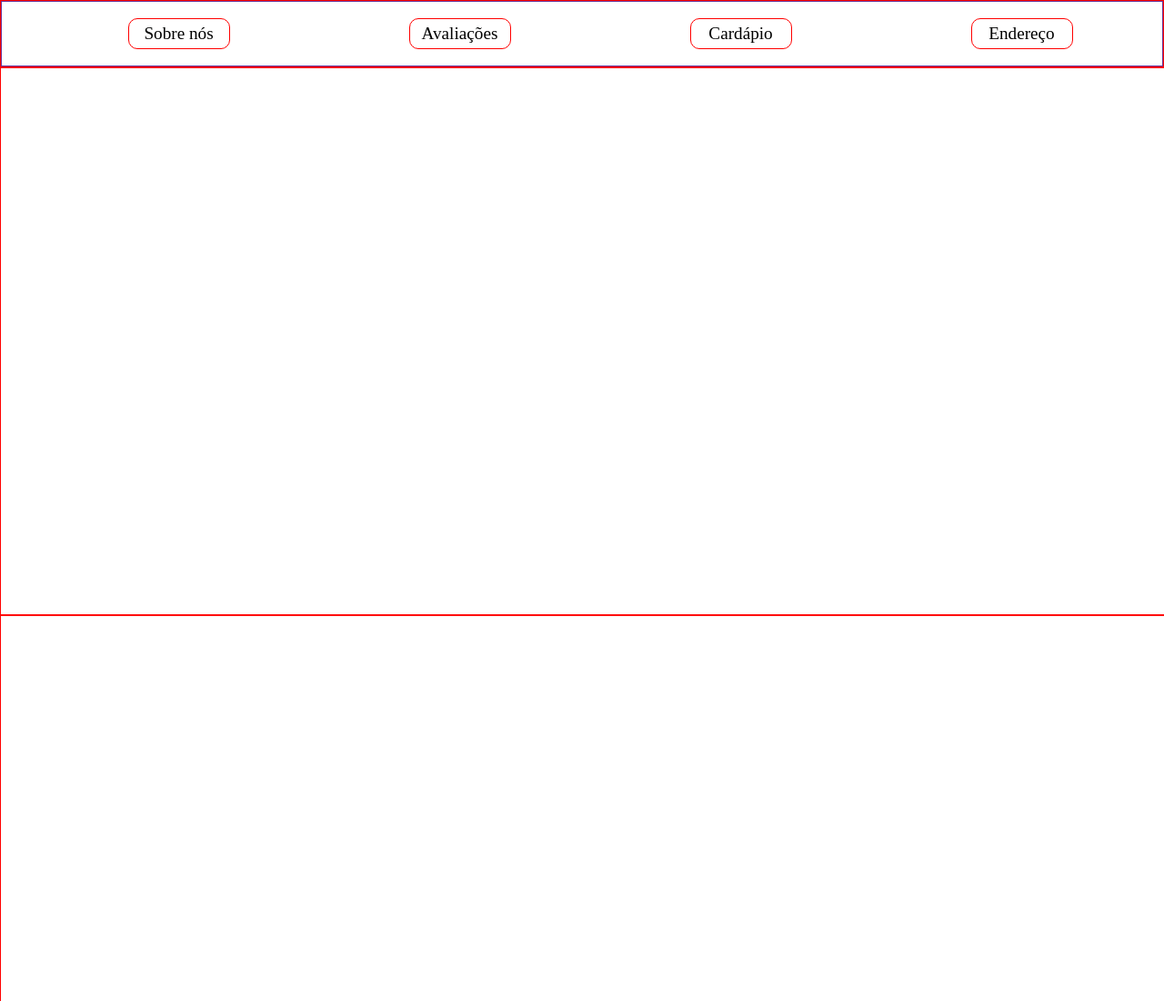
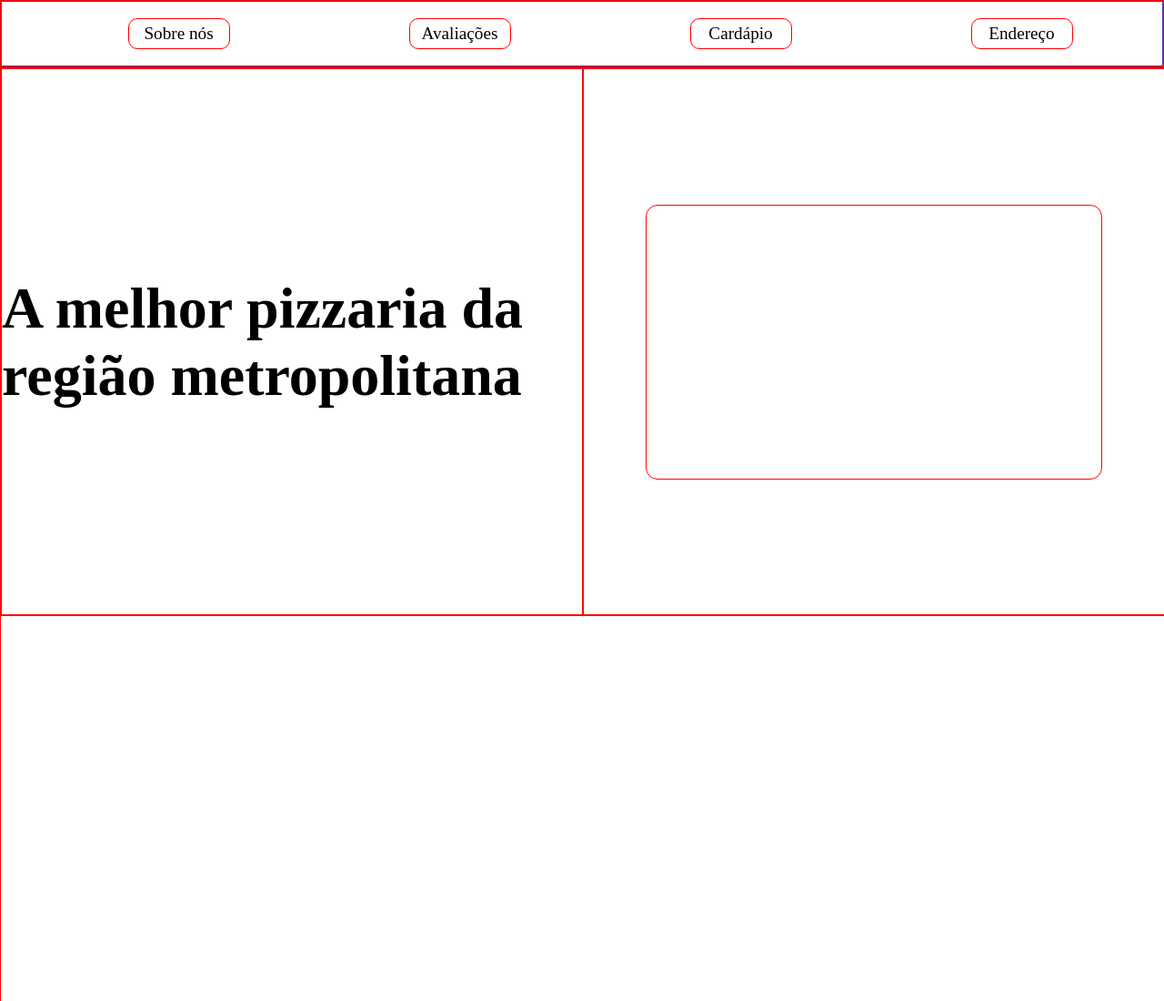
Before and after one commit to lucassantDev/landingPage_pizza, a plain HTML site: page index.html in a window 1280 px wide. Shown: the top 1100 px of the page at 91% size. Drawn offline with Linux system fonts and the light colour scheme.

Commit message:
header e inicio do projeto | 16/01/25

```diff
--- a/index.html
+++ b/index.html
@@ -16,7 +16,17 @@
         </ul>
     </header>
 
-    <div id="caixa_sobreNós" class="box">
+    <div id="caixa_inicio" class="box">
+        <div id="texto_imagem">
+            <div id="texto_inicio">
+                <h1>A melhor pizzaria da região metropolitana</h1>
+            </div>
+            <div id="imagem_inicio">
+                <div id="blocoIMG">
+                    <!-- imagem aqui -->
+                </div>
+            </div>
+        </div>
     </div>
 
     <div id="caixa_avaliacao" class="box">
--- a/style.css
+++ b/style.css
@@ -40,3 +40,34 @@ ul li:hover{
     height: 600px;
     border: 1px solid red;
 }
+
+/*  */
+
+#texto_imagem{
+    width: 100%;
+    height: 100%;
+    display: flex;
+}
+
+#texto_inicio ,#imagem_inicio{
+    width: 50%;
+    height: 100%;
+    border: 1px solid red;
+    display: flex;
+    align-items: center;
+    justify-content: center;
+}
+
+#texto_inicio{
+    font-size: 2rem;
+}
+
+#blocoIMG{
+    border: 1px solid red;
+    width: 500px;
+    height: 300px;
+    display: flex;
+    align-items: center;
+    justify-content: center;
+    border-radius: 13px;
+}
```
